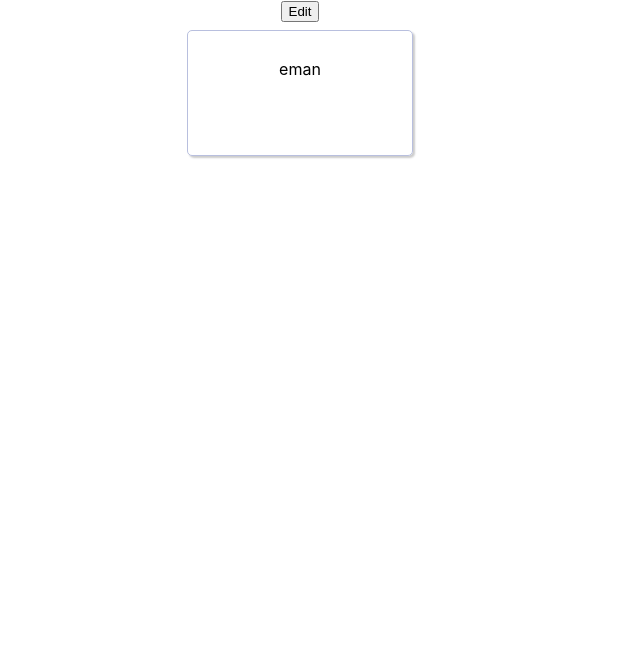
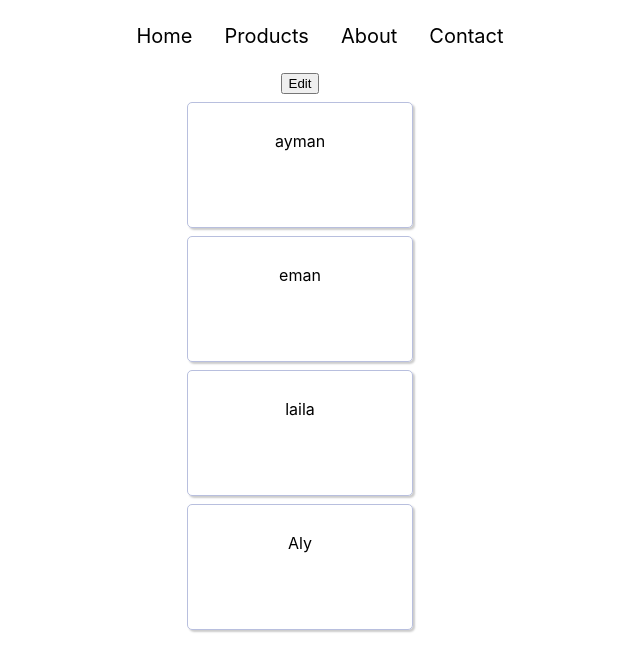
Before and after one commit to EmanKAyyad/playing-with-react, a React (Create React App) app: page / in a window 1280 px wide. Shown: the top 672 px of the page, without its empty margins (340-980 px from the left). Built offline with nearby package versions, Linux system fonts and the light colour scheme.

Commit message:
sass support and many other things

```diff
--- a/package.json
+++ b/package.json
@@ -6,6 +6,7 @@
     "@testing-library/jest-dom": "^5.11.8",
     "@testing-library/react": "^11.2.2",
     "@testing-library/user-event": "^12.6.0",
+    "node-sass": "^4.14.1",
     "react": "^17.0.1",
     "react-dom": "^17.0.1",
     "react-scripts": "4.0.1",
--- a/src/App.js
+++ b/src/App.js
@@ -1,9 +1,11 @@
-import './App.css';
+import './App.scss';
 import List from './List/List';
+import Header from './Header/Header';
 
 function App() {
   return (
     <div className="App">
+      <Header />
       <List />
     </div>
   );
--- /dev/null
+++ b/src/Header/Header.js
@@ -0,0 +1,31 @@
+import React from 'react';
+import './Header.scss';
+
+const Header = () => {
+    const headerItems = [
+        {
+            name: 'home',
+        },
+        {
+            name: 'products',
+        },
+        {
+            name: 'about',
+        },
+        {
+            name: 'contact',
+        }
+    ]
+    return <header>
+        <ul>
+            {
+                headerItems.map((item, index) => {
+                    return <li
+                        key={index}>{item.name}</li>
+                })
+            }
+        </ul>
+    </header>
+}
+
+export default Header;
--- /dev/null
+++ b/src/Header/Header.scss
@@ -0,0 +1,9 @@
+header {
+
+    li {
+        display: inline-block;
+        margin: 8px 16px;
+        font-size: 20px;
+        text-transform: capitalize;
+    }
+}
--- a/src/List/List.js
+++ b/src/List/List.js
@@ -3,31 +3,59 @@ import Card from '../card/card';
 
 class List extends Component {
     state = {
-        name: "eman",
-        editingMode: false
+        people: [
+            {
+                name: "ayman",
+                editingMode: false
+            },
+            {
+                name: "eman",
+                editingMode: false
+            },
+            {
+                name: "laila",
+                editingMode: false
+            },
+            {
+                name: "Aly",
+                editingMode: false
+            }
+        ]
     }
 
-    changeName = (name) => {
+    changeName = (index, name) => {
+        const peopleArr = [...this.state.people];
+        peopleArr[index].name = name;
+
         this.setState({
-            name: name
+            people: peopleArr
         })
     }
 
     toggleEdit = () => {
-        const editMode =  !this.state.editingMode;
+        const people = [...this.state.people];
+        people.map(elem => {
+            elem.editingMode = !elem.editingMode;
+            return elem;
+        })
         this.setState({
-            editingMode: editMode
+            people: people
         });
     }
 
-    render () {
+    render() {
         return (
             <div className="list">
-                <button onClick={this.toggleEdit}>{ this.state.editingMode ? 'Save' : 'Edit'}</button>
-                <Card
-                    editMode={this.state.editingMode}
-                    changed={this.changeName}
-                    name={this.state.name}/>
+                <button onClick={this.toggleEdit}>{this.state.editingMode ? 'Save' : 'Edit'}</button>
+                {
+                    this.state.people.map((elem, index) => {
+                        return <Card
+                            key={index}
+                            editMode={elem.editingMode}
+                            changed={this.changeName.bind(this, index)}
+                            name={elem.name} />
+                    })
+                }
             </div>
         )
     }
--- a/src/card/card.js
+++ b/src/card/card.js
@@ -1,5 +1,5 @@
 import React from 'react';
-import './card.css';
+import './card.scss';
 
 const Card = (props) => {
     const changeName = (event) => {
--- a/src/card/card.css
+++ b/src/card/card.scss
@@ -3,7 +3,7 @@
     height: 100px;
     padding: 12px;
     text-align: center;
-    border: 1px solid rgb(184 191 222);
+    border: 1px solid rgb(184,191,222);
     box-shadow: 2px 2px 2px #ccc;
     border-radius: 5px;
     margin: 8px auto;
```
Also changed, not shown: src/App.scss (renamed from src/App.css), 2 other files (tests, documents, lock files or other folders).
